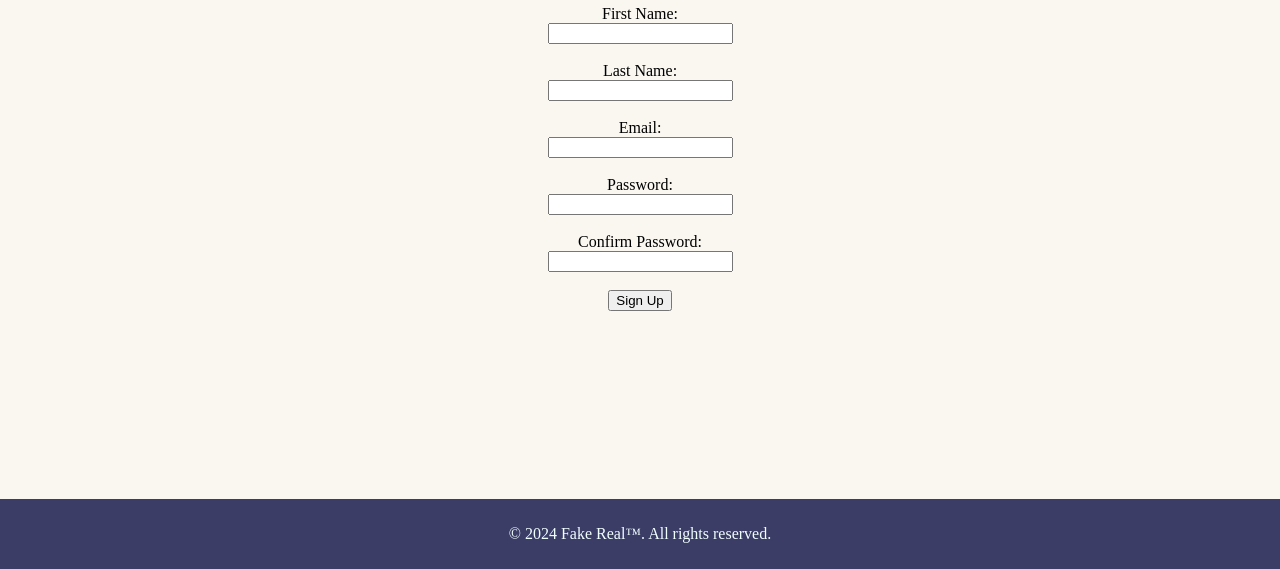
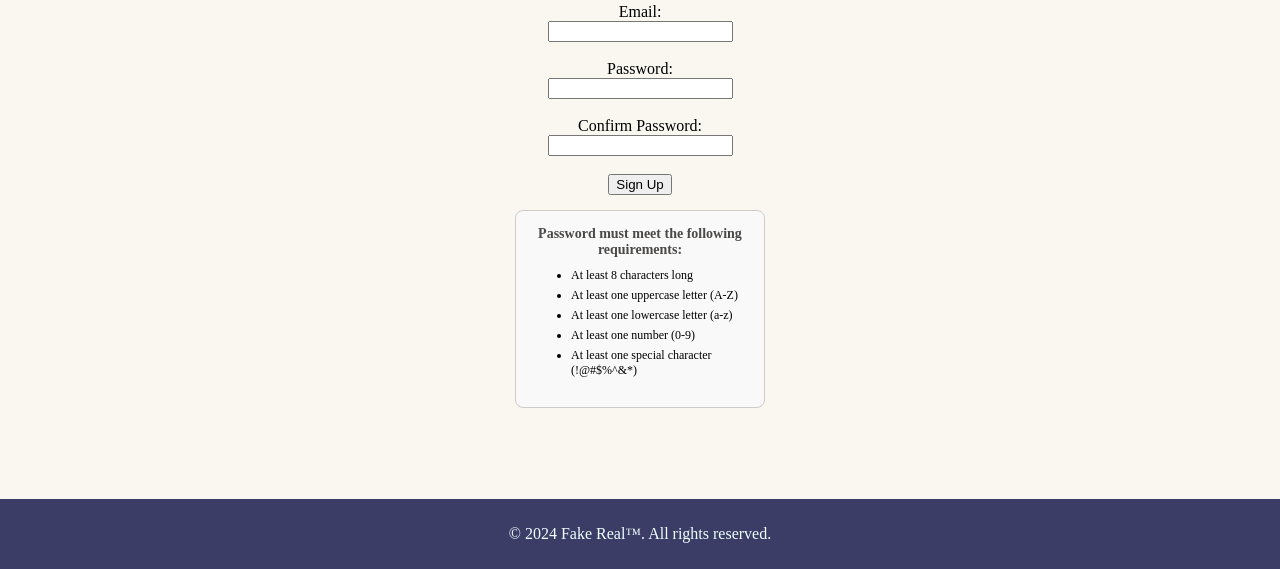
Before and after one commit to fs-fakereal/fakereal, a website: page website/signup-page.html in a window 1280 px wide. Shown: the part 381-950 px from the top of the page. Drawn offline with Linux system fonts and the light colour scheme.

Commit message:
fixed signup

```diff
--- a/website/css/center.css
+++ b/website/css/center.css
@@ -43,7 +43,7 @@
 .login-form button {
   width: 100%;
   padding: 10px;
-  background-color: #4CAF50;
+  background-color: #4CAF50; /* Button color for log in */
   color: white;
   border: none;
   border-radius: 4px;
@@ -52,5 +52,5 @@
 }
 
 .login-form button:hover {
-  background-color: #45a049;
+  background-color: #45a049; /* Darker shade of green when user hover over */
 }
--- a/website/css/signup-style.css
+++ b/website/css/signup-style.css
@@ -54,3 +54,31 @@
   .signup-form button:hover {
     background-color: #0056b3;
   }
+
+  /* Password requirements box */
+.password-requirements {
+  width: 250px;  /* Set a fixed width */
+  text-align: left;
+  font-size: 14px;
+  margin-top: 15px;
+  background-color: #f9f9f9;
+  padding: 15px;
+  border: 1px solid #ccc;
+  border-radius: 8px;
+  box-sizing: border-box;
+  margin-bottom: 20px; /* Adds space below the password box */
+}
+
+.password-requirements p {
+  margin: 0;
+  font-weight: bold;
+}
+
+.password-requirements ul {
+  margin-top: 10px;
+}
+
+.password-requirements li {
+  margin-bottom: 5px;
+  font-size: 12px;
+}
--- a/website/signup-page.html
+++ b/website/signup-page.html
@@ -4,12 +4,13 @@
     <title>Sign Up - Fake Real</title>
     <meta charset="UTF-8">
     <meta name="viewport" content="width=device-width, initial-scale=1">
+    <!-- CSS files to design login box -->
     <link rel="stylesheet" href="css/base.css">
     <link rel="stylesheet" href="css/signup-style.css">
   </head>
 
   <body>
-    <!-- Navigation Bar -->
+    <!-- Navigation Bar with titles and links to page -->
     <nav>
       <ul class="navbar">
         <li class="title"><a href="home-page.html">Fake Real</a></li>
@@ -22,13 +23,14 @@
 
     <div class="main-content">
 
+       <!-- Sign up with titles and text where user must enter there information -->
       <div class="signup-container">
         <h1>Create Your Account</h1>
         <p>Join Fake Real to explore more DeepFakes!</p>
 
         <form action="process-signup.php" method="POST">
           <label for="firstName">First Name:</label><br>
-          <input type="text" id="firstName" name="firstName" required><br><br>
+          <input type="text" id="firstName" name="firstName" required><br><br> <!-- Makes input required in order to proceed -->
 
           <label for="lastName">Last Name:</label><br>
           <input type="text" id="lastName" name="lastName" required><br><br>
@@ -42,7 +44,20 @@
           <label for="confirmPassword">Confirm Password:</label><br>
           <input type="password" id="confirmPassword" name="confirmPassword" required><br><br>
 
-          <button type="submit">Sign Up</button>
+          <button type="submit">Sign Up</button> <!-- After all input required text is entered user will able to click the sign up button -->
+
+          <!-- Password requirements section -->
+          <div class="password-requirements">
+            <p>Password must meet the following requirements:</p>
+            <ul>
+              <li>At least 8 characters long</li>
+              <li>At least one uppercase letter (A-Z)</li>
+              <li>At least one lowercase letter (a-z)</li>
+              <li>At least one number (0-9)</li>
+              <li>At least one special character (!@#$%^&*)</li>
+            </ul>
+          </div>
+
         </form>
       </div>
 
```
Also changed, not shown: website/login-page.html (+3 -1 lines), website/upload.html (+1 -1 lines).
